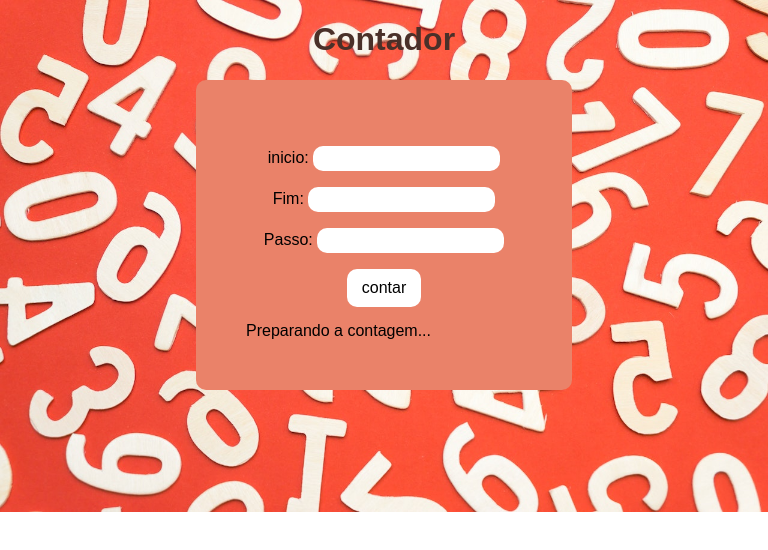
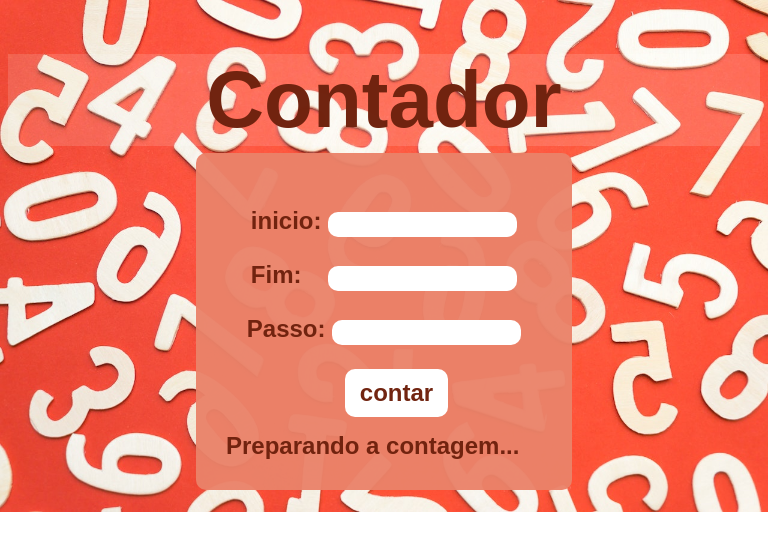
Before and after one commit to cintiasouzads/Contador, a plain HTML site: page index.html in a window 768 px wide. Drawn offline with Linux system fonts and the light colour scheme.

Commit message:
Finalizando contador
Falta finalizar Media-Query

```diff
--- a/index.html
+++ b/index.html
@@ -5,6 +5,7 @@
     <meta http-equiv="X-UA-Compatible" content="IE=edge">
     <meta name="viewport" content="width=device-width, initial-scale=1.0">
     <link rel="stylesheet" href="style.css">
+    <link rel="stylesheet" href="media-query.css">
     <title>Document</title>
 </head>
 <body>
@@ -13,9 +14,9 @@
     </header>
     <section>
         <div id="dados">
-            <p>inicio: <input  type="number" name="inicio" id="txti"></p>
-            <p>Fim: <input type="number" name="fim" id="txtf"></p>
-            <p>Passo: <input type="number" name="passo" id="txtp"></p>
+            <p id="coman"> inicio: <input  type="number" name="inicio" id="txti"></p>
+            <p id="coman"> Fim: <input type="number" name="fim" id="txtf"></p>
+            <p id="coman"> Passo: <input type="number" name="passo" id="txtp"></p>
             <input id="cont" type="button" value="contar" onclick="contar()">
             </div>
             <div id="res">
--- /dev/null
+++ b/media-query.css
@@ -0,0 +1,112 @@
+@charset "UTF-8";
+/* Typical Device Breakpoints
+------------------------------
+Pequenas: telas: até 600px
+Celular: de 600px até 760px
+Tablet: 768 até 992px;
+Desktop: 992px até 1200px;
+Grandes telas: acima de 1200px
+*/
+
+@media screen and (min-width:768px) and (max-width:992px){
+    body{
+        background:url(/Imagem/pexels-black-ice-1314543.png);
+        background-repeat: no-repeat;
+        background-size: cover;
+        font-family: Arial, Helvetica, sans-serif;
+
+    }
+
+    header{
+        background-color: rgba(255, 255, 255, 0.138);
+    }
+
+    h1{
+        text-align: center;
+        color:#70220efd;
+        font-size:05em;
+        font-weight:900;
+        margin-bottom: 07px;
+
+    }
+
+    section{
+        background:#ea8369f3;
+        box-sizing: border-box;
+        border-radius: 10px;
+        padding:30px;
+        margin: auto;
+        width: 50%;
+        height: 50%;
+    }
+
+    #coman{
+        font-weight:700;
+        font-size: x-large;
+        color: #70220efd;
+    }
+
+    #dados{
+        text-align: center;
+    }
+
+    #txti{
+        border-radius: 10px;
+        border: none;
+        padding: 05px;
+        font-weight: bolder;
+    }
+
+    #txti:hover{
+        background-color:#e4441cb5;
+    }
+
+    #txtf{
+        border-radius: 10px;
+        border: none;
+        padding:05px;
+       margin-left: 20px;
+        font-weight: bolder;
+    }
+
+    #txtf:hover{
+        background-color: #e4441cb5;
+    }
+
+
+    #txtp{
+        border-radius: 10px;
+        border: none;
+        padding: 05px;
+        font-weight: bolder;
+    }
+
+    #txtp:hover{
+        background-color: #e4441cb5;
+    }
+
+    #res{
+        margin-top:15px;
+        font-size: x-large;
+        font-weight: bolder;
+        color:#70220efd;
+    }
+
+    #cont{
+        border-radius: 10px;
+        background-color: white;
+        border: none;
+        border-width: 10px;
+        padding: 10px 15px;
+        margin-left: 25px;
+        font-size: medium;
+        text-align: center;
+        font-size: x-large;
+        font-weight: bold;
+        color:#70220efd;
+    }
+
+    #cont:hover{
+        background-color:#e4441cb5 ;
+    }
+}
--- a/style.css
+++ b/style.css
@@ -3,21 +3,36 @@ body{
     background-repeat: no-repeat;
     background-size: cover;
     font-family: Arial, Helvetica, sans-serif;
+
+}
+
+header{
+    background-color: rgba(255, 255, 255, 0.138);
 }
 
 h1{
     text-align: center;
-    color:#4a3029;
+    color:#70220efd;
+    font-size:05em;
+    font-weight:900;
+    margin-bottom: 07px;
+
 }
 
 section{
-    background:#EA8269;
+    background:#ea8369f3;
     box-sizing: border-box;
     border-radius: 10px;
-    padding:50px;
+    padding:30px;
     margin: auto;
     width: 50%;
     height: 50%;
+}
+
+#coman{
+    font-weight:700;
+    font-size: x-large;
+    color: #70220efd;
 }
 
 #dados{
@@ -28,22 +43,42 @@ section{
     border-radius: 10px;
     border: none;
     padding: 05px;
+    font-weight: bolder;
+}
+
+#txti:hover{
+    background-color:#e4441cb5;
 }
 
 #txtf{
     border-radius: 10px;
     border: none;
-    padding: 05px;
+    padding:05px;
+   margin-left: 20px;
+    font-weight: bolder;
 }
+
+#txtf:hover{
+    background-color: #e4441cb5;
+}
+
 
 #txtp{
     border-radius: 10px;
     border: none;
     padding: 05px;
+    font-weight: bolder;
+}
+
+#txtp:hover{
+    background-color: #e4441cb5;
 }
 
 #res{
     margin-top:15px;
+    font-size: x-large;
+    font-weight: bolder;
+    color:#70220efd;
 }
 
 #cont{
@@ -52,6 +87,14 @@ section{
     border: none;
     border-width: 10px;
     padding: 10px 15px;
+    margin-left: 25px;
     font-size: medium;
     text-align: center;
+    font-size: x-large;
+    font-weight: bold;
+    color:#70220efd;
 }
+
+#cont:hover{
+    background-color:#e4441cb5 ;
+}
```
